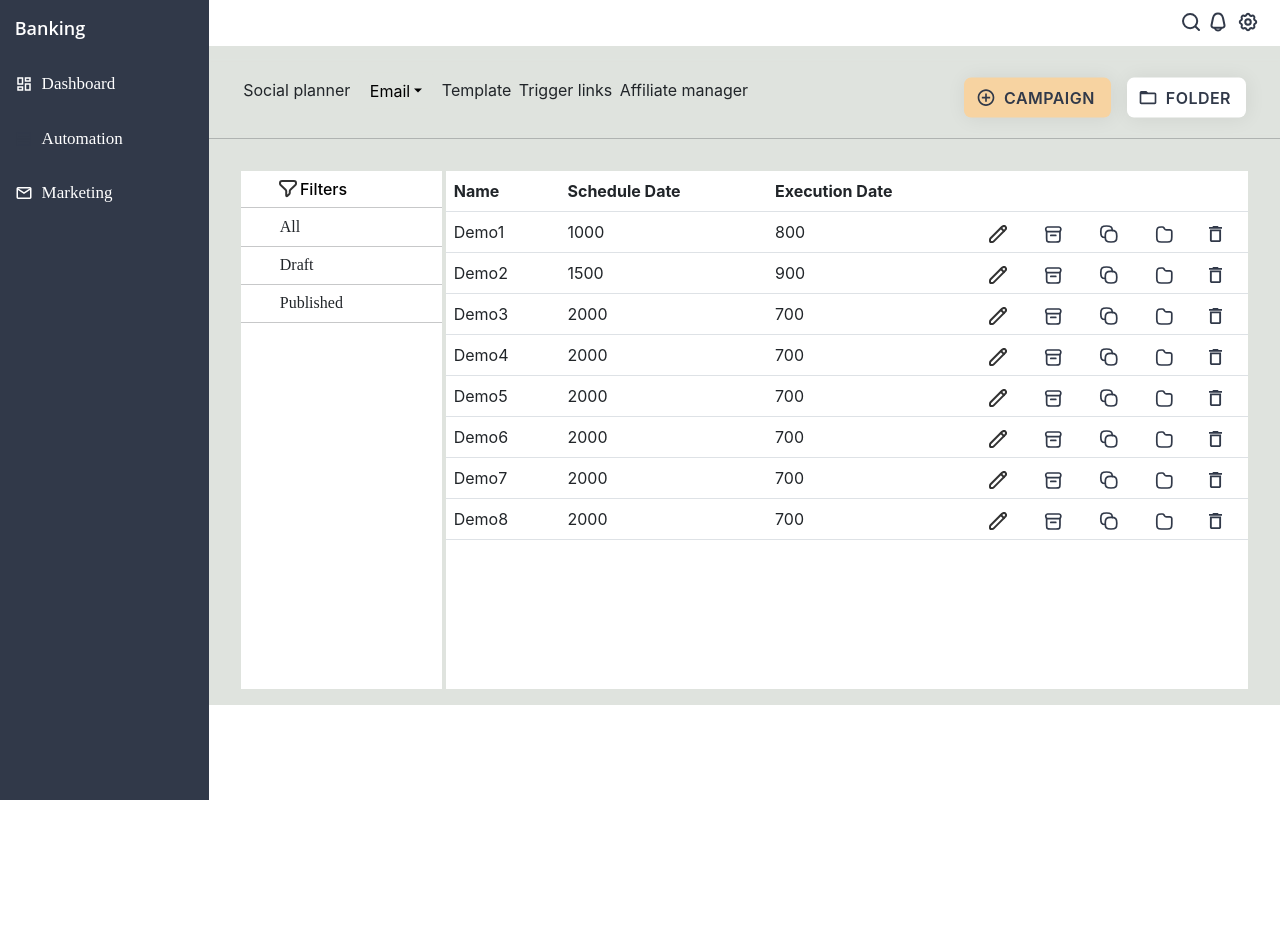
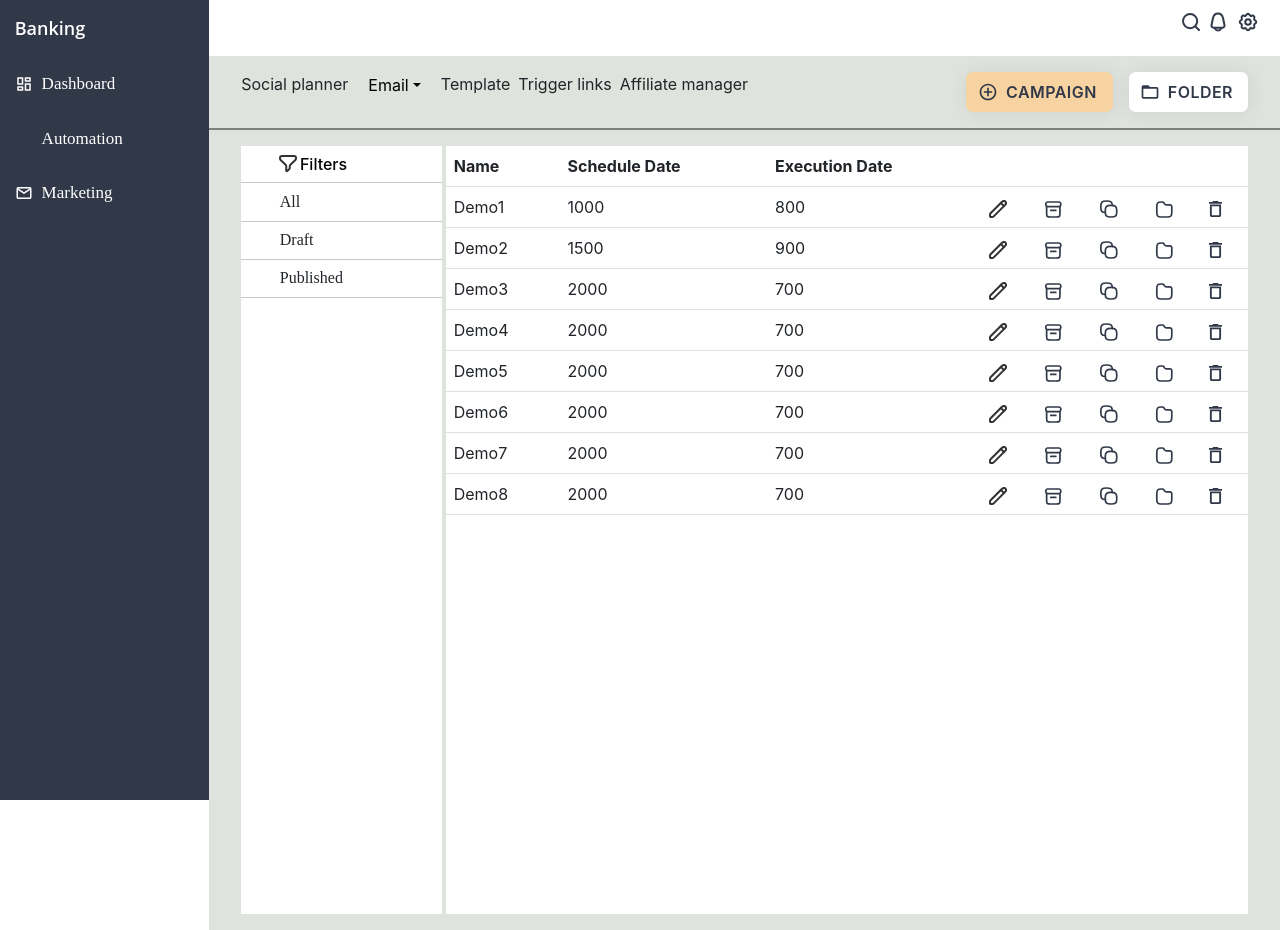
Before and after one commit to CDP360/new_crm_frondend, a React (Create React App) app: page /campaign in a window 1280 px wide. Before the commit the page ends 800 px from the top, so only its background shows below. Built offline with nearby package versions, Linux system fonts and the light colour scheme.

Commit message:
alignment

```diff
--- a/src/Components/Header/Header.css
+++ b/src/Components/Header/Header.css
@@ -1,7 +1,7 @@
 .header-container {
     position: sticky;
     top: 0%;
-    height: 25px;
+    height: 35px;
 }
 .header-card {
     display: flex;
--- a/src/Pages/Automation/Automation.js
+++ b/src/Pages/Automation/Automation.js
@@ -18,10 +18,8 @@ function Automation() {
     navigate("/automation");
   };
   return (
-    <div
-      style={{ backgroundColor: "#dfe3de", position: "sticky", top: "60px" }}
-    >
-      <div style={{ borderBottom: "2px solid rgba(49, 57, 73, 0.14)" }}>
+    <div>
+      <div style={{ borderBottom: "2px solid rgba(49, 57, 73, 0.14)",position: 'sticky',top:'50px',height:"100%",backgroundColor: "#dfe3de", }}>
         <div className="automation-container" style={{ display: "flex" }}>
           <div className="automation-header-left" style={{ display: "flex" }}>
             <p onClick={showWorkFlowBtn} style={{cursor:'pointer'}}>Workflow</p>
--- a/src/Pages/Automation/campaigns/Campaigns.js
+++ b/src/Pages/Automation/campaigns/Campaigns.js
@@ -7,7 +7,7 @@ import ModeIcon from "@mui/icons-material/Mode";
 
 const Campaigns = () => {
   return (
-    <div>
+    <div style={{height:'80vh',overflow:'auto'}}>
       <div className="automation-body">
       <div className="automation-body-left">
         <div className="automation-left-filter">
--- a/src/Pages/Automation/workflow/Workflow.js
+++ b/src/Pages/Automation/workflow/Workflow.js
@@ -7,7 +7,7 @@ import ModeIcon from "@mui/icons-material/Mode";
 
 const Workflow = () => {
   return (
-    <div>
+    <div style={{height:'80vh',overflow:'auto'}}>
       <div className="automation-body">
         <div className="automation-body-left">
         <div className="automation-left-filter">
--- a/src/Pages/Automation/workflow/workflow.css
+++ b/src/Pages/Automation/workflow/workflow.css
@@ -1,6 +1,8 @@
 .automation-body {
   display: flex;
   padding: 1rem 2rem 1rem 2rem;
+  background-color: #dfe3de;
+  height:100vh;
   /* justify-content: space-between; */
 }
 .automation-body-left {
--- a/src/Pages/Marketing/Campaign.js
+++ b/src/Pages/Marketing/Campaign.js
@@ -7,9 +7,8 @@ import Headersemail from "./Headersemail";
 function Campaign() {
   const navigate = useNavigate();
   return (
-    <div style={{ backgroundColor: "#dfe3de" }}>
+    <div>
       <Headersemail />
-      <hr style={{ position: "sticky", top: "90px" }} />
       <Outlet />
     </div>
   );
--- a/src/Pages/Marketing/Headersemail.js
+++ b/src/Pages/Marketing/Headersemail.js
@@ -24,8 +24,8 @@ function Headersemail() {
       style={{
         display: "flex",
         position: "sticky",
-        top: "60px",
-        border: "2px solid #dfe3de",
+        top: "45px",
+        borderBottom: "2px solid gray",
         backgroundColor: "#dfe3de",
         zIndex: "99990000000000000090808098080",
       }}
--- a/src/Pages/Marketing/Tablecampaign.js
+++ b/src/Pages/Marketing/Tablecampaign.js
@@ -29,7 +29,7 @@ function Tablecampaign() {
         </div>
         <hr style={{marginTop:'auto',marginBottom:'auto'}} />
       </div>
-      <div className="automation-body-right" style={{ height: "518px" }}>
+      <div className="automation-body-right">
         <Table>
           <thead>
             <tr>
--- a/src/Pages/Marketing/Templates.js
+++ b/src/Pages/Marketing/Templates.js
@@ -29,7 +29,7 @@ function Templates() {
         </div>
         <hr style={{ marginTop: "auto", marginBottom: "auto" }} />
       </div>
-      <div className="automation-body-right" style={{ height: "518px" }}>
+      <div className="automation-body-right" >
         <Table>
           <thead>
             <tr>
--- a/src/Pages/Marketing/marketing.css
+++ b/src/Pages/Marketing/marketing.css
@@ -48,6 +48,8 @@
 .automation-body {
   display: flex;
   padding: 1rem 2rem 1rem 2rem;
+  background-color: #dfe3de;
+  height:100vh;
   /* justify-content: space-between; */
 }
 .automation-body-left {
```
